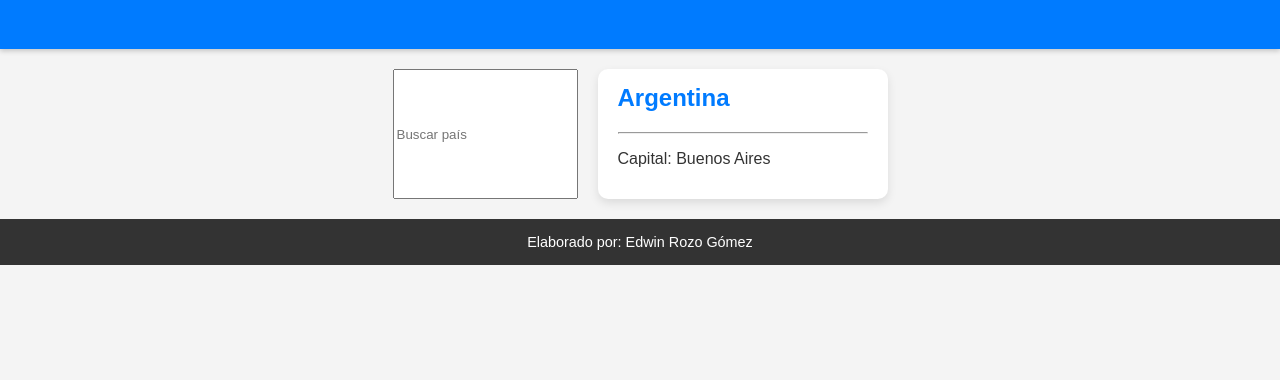
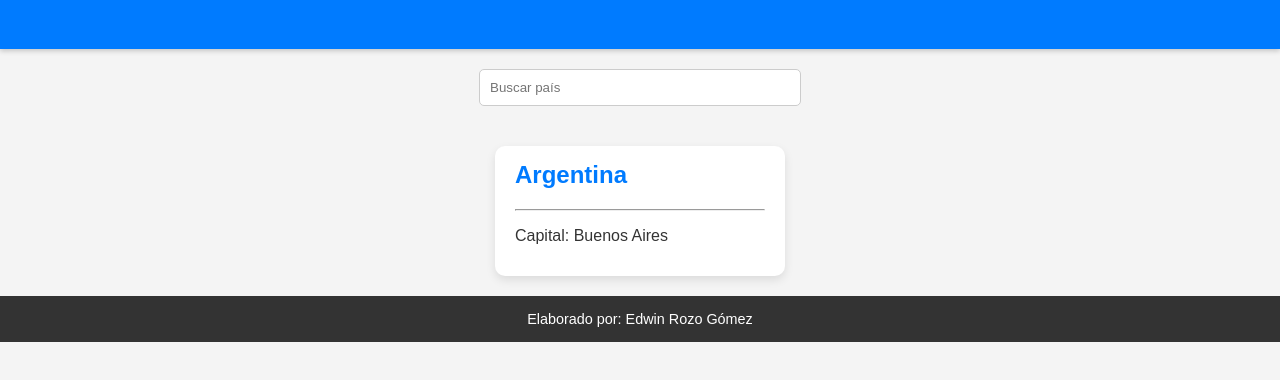
Before and after one commit to carlosadso2024/countries-app-carlos, a plain HTML site: page index.html in a window 1280 px wide. Shown: the part 110-490 px from the top of the page. Drawn offline with Linux system fonts and the light colour scheme.

Commit message:
Aplying styles

```diff
--- a/index.html
+++ b/index.html
@@ -12,10 +12,12 @@
   </header>
   <main>
     <input type="text" placeholder="Buscar país" id="search-input">
-    <div class="country-card">
-      <h2>Argentina</h2>
-      <hr>
-      <p>Capital: Buenos Aires</p>
+    <div class="countries">
+      <div class="country-card">
+        <h2>Argentina</h2>
+        <hr>
+        <p>Capital: Buenos Aires</p>
+      </div>
     </div>
   </main>
   <footer>
--- a/style.css
+++ b/style.css
@@ -16,10 +16,28 @@ header {
 
 main {
   display: flex;
+  flex-direction: column;
+  align-items: center;
   flex-wrap: wrap;
   justify-content: center;
   padding: 20px;
   gap: 20px;
+}
+
+input {
+  padding: 10px;
+  border: 1px solid #ccc;
+  border-radius: 5px;
+  width: 300px;
+  margin-bottom: 20px;
+}
+
+.countries {
+  display: flex;
+  flex-wrap: wrap;
+  justify-content: center;
+  gap: 20px;
+  max-width: 1200px;
 }
 
 .country-card {
```
